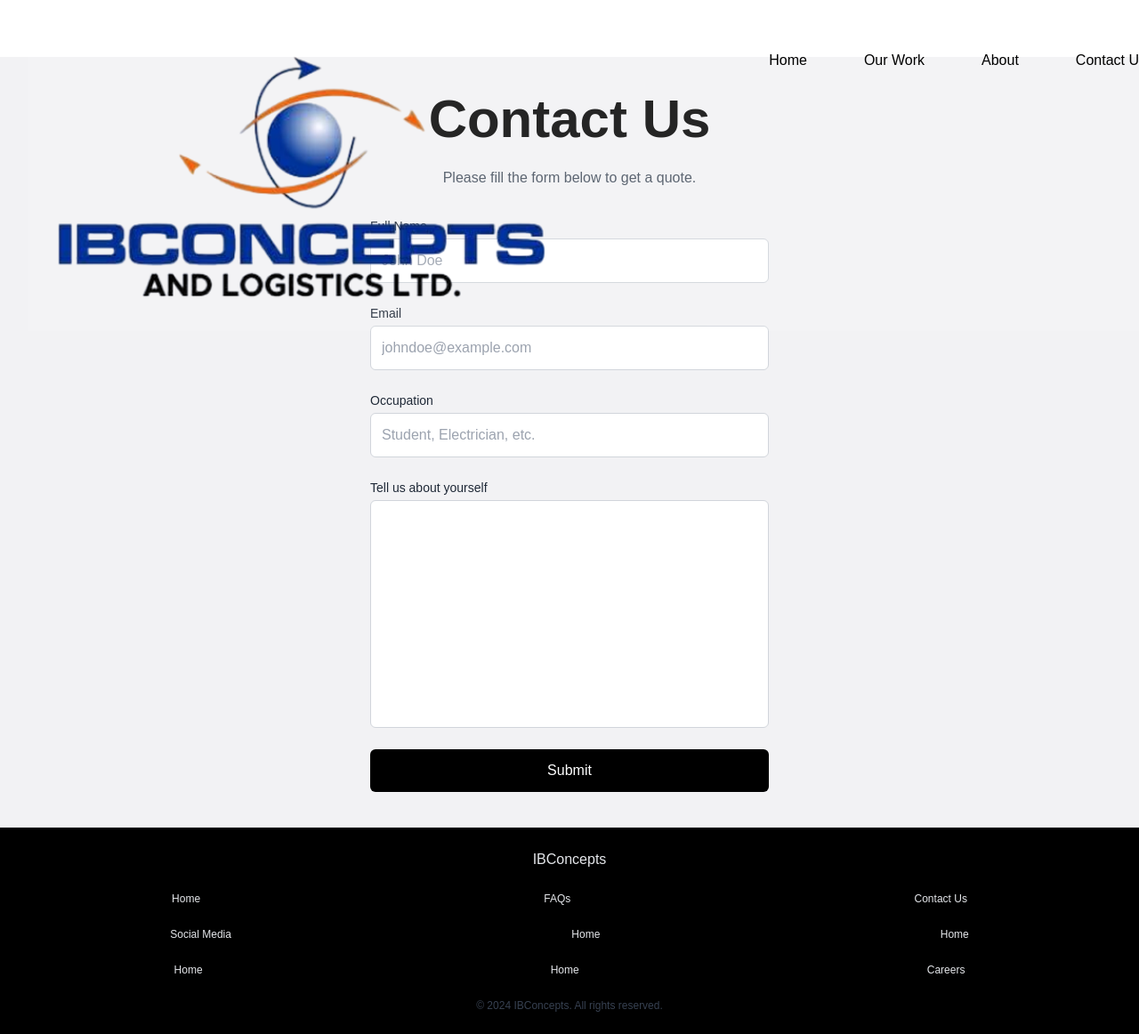
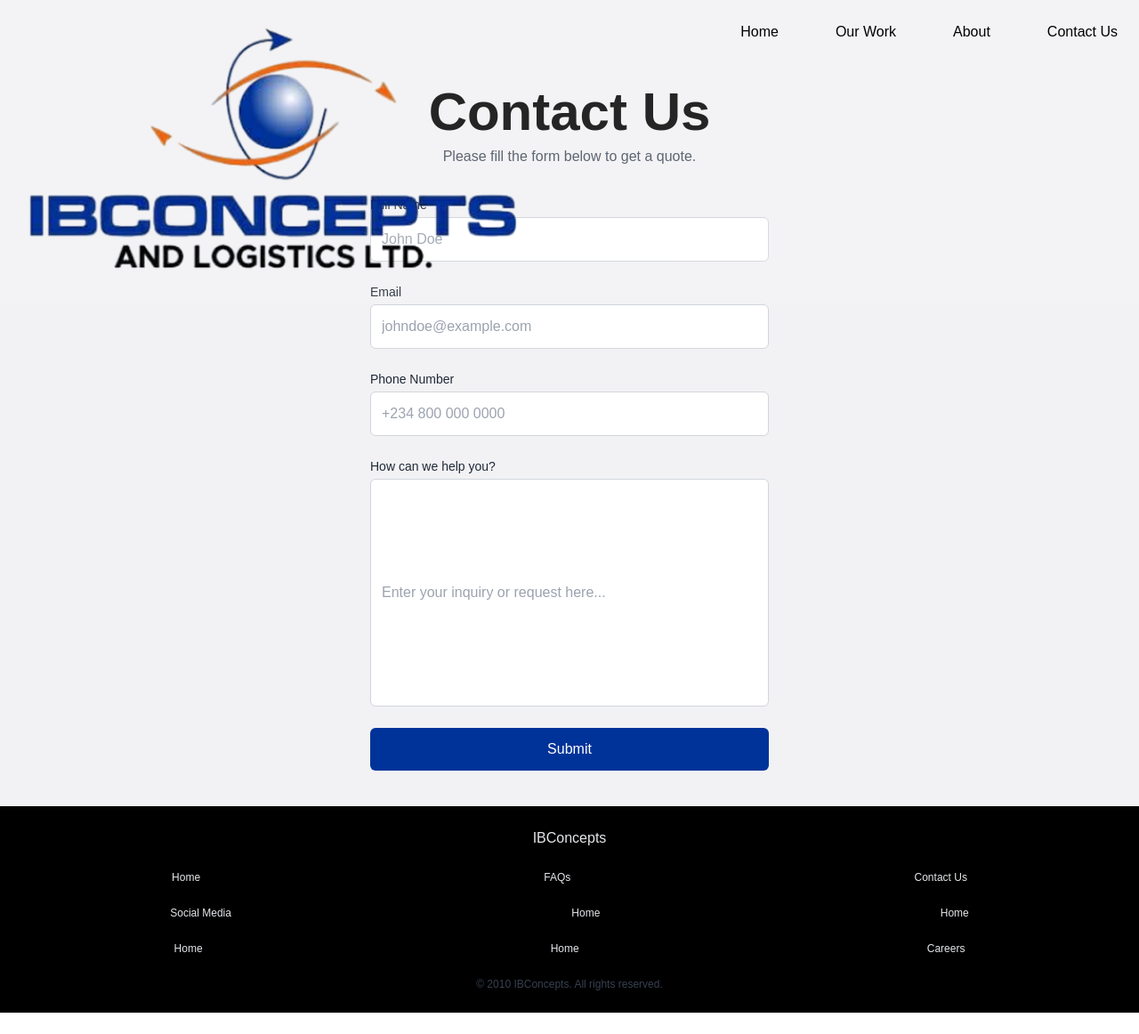
Before and after one commit to devhabeeblateef/ibconceptsandlogistics, a Next.js app in the folder client/: page /contactus in a window 1280 px wide. Shown: the whole page at 89% size. After the commit the page ends 1138 px from the top, so only its background shows below. Built offline with nearby package versions, Linux system fonts and the light colour scheme.

Commit message:
edit form, navbar, colors

```diff
--- a/client/pages/UI/Footer.js
+++ b/client/pages/UI/Footer.js
@@ -48,7 +48,7 @@ function Footer() {
         </div>
 
         <p className="text-xs text-gray-700 text-center mt-4">
-            &copy; {new Date().getFullYear()} IBConcepts. All rights reserved.
+            &copy; 2010 IBConcepts. All rights reserved.
           </p>
       </footer>
         </div>
--- a/client/pages/UI/Nav.js
+++ b/client/pages/UI/Nav.js
@@ -1,5 +1,6 @@
 import { motion, AnimatePresence } from 'framer-motion'
 import Image from 'next/image'
+import Link from 'next/link'
 import { useState } from 'react'
 function Nav() {
   const [ isExpanded, setIsExpanded] = useState(false)
@@ -15,9 +16,11 @@ function Nav() {
 
     className={ isExpanded ? 'fixed w-screen auto p-6 active' : 'fixed w-screen auto navColor p-6'}>
       <ul className='flex justify-between '>
+        <Link href="/">
         <li className=''>
         <Image src="/logo.png" alt="IB Concepts Logo" width={50} height={50} />
         </li>
+        </Link>
         <span className='space-x-16 hidden md:flex'>
         <motion.li initial={{x: 200}} animate={{x: 0}} transition={{duration: 1}} className='cursor-pointer'>Home</motion.li>
         <motion.li initial={{x: 200}} animate={{x: 0}} transition={{duration: 2}} className='cursor-pointer'>Our Work</motion.li>
@@ -26,7 +29,7 @@ function Nav() {
         </span>
 
         <li onClick={navHandler} className='md:hidden'>
-        <svg xmlns="http://www.w3.org/2000/svg" width="32" height="32" fill={ isExpanded ? "black" : "white" } class="bi bi-list" viewBox="0 0 16 16">
+        <svg xmlns="http://www.w3.org/2000/svg" width="32" height="32" fill={ isExpanded ? "black" : "#003399" } class="bi bi-list" viewBox="0 0 16 16">
   <path fill-rule="evenodd" d="M2.5 12a.5.5 0 0 1 .5-.5h10a.5.5 0 0 1 0 1H3a.5.5 0 0 1-.5-.5m0-4a.5.5 0 0 1 .5-.5h10a.5.5 0 0 1 0 1H3a.5.5 0 0 1-.5-.5m0-4a.5.5 0 0 1 .5-.5h10a.5.5 0 0 1 0 1H3a.5.5 0 0 1-.5-.5"/>
 </svg>
         </li>
--- a/client/pages/about.js
+++ b/client/pages/about.js
@@ -4,18 +4,18 @@ function About() {
   return (
     <div className='p-8 h-screen w-screen text-[#0C0C0C]'>
     <div className='flex'>
-    <span className='h-[4px] mt-[10px] mr-4 rounded-lg w-12 bg-blue-700'></span>
+    <span className='h-[4px] mt-[10px] mr-4 rounded-lg w-12 bg-[#003399]'></span>
     <p className=' font-light '>About Us</p>
     </div>
 
-    <h1 className='text-3xl font-bold mt-4'>Making your <span className='text-blue-700'> vision </span>
+    <h1 className='text-3xl font-bold mt-4'>Making your <span className='text-[#003399]'> vision </span>
     come true at the basic.</h1>
     <p className='mt-2 text-sm'>
     IBConcepts illuminates the future with cutting-edge precision and power, setting new standards in electrical engineering. Our commitment to innovation and sustainability ensures that each project transforms possibilities into reality.
      </p>
 
-     <p className='font-semibold mt-6'>We are the best <span className='text-blue-700'> constructions </span>&
-     <span className='text-blue-700'> building </span> company projects including</p>
+     <p className='font-semibold mt-6'>We are the best <span className='text-[#003399]'> constructions </span>&
+     <span className='text-[#003399]'> building </span> company projects including</p>
 
      <div className='flex space-x-6'>
      <ul className='mt-6 space-y-2 list-disc ml-4'>
--- a/client/pages/contactus.js
+++ b/client/pages/contactus.js
@@ -47,11 +47,11 @@ function Contactus() {
 
   return (
     <div className="font-poopins  text-black">
-    <div className="p-8">
+    <div className="">
     <Nav/>
     </div>
-      <div className="bg-[#f2f2f4] font-poppins py-10 px-6 md:px-16 lg:px-32">
-        <h2 className="text-4xl md:text-6xl text-center font-semibold mb-6 text-[#0D0D0D]">
+      <div className="bg-[#f2f2f4] font-poppins py-10 px-6 md:px-16 lg:px-32 pt-24">
+        <h2 className="text-4xl md:text-6xl  text-center font-semibold mb-2 text-[#0D0D0D]">
           Contact Us
         </h2>
         <p className="text-gray-600 text-center mb-8">
@@ -85,35 +85,36 @@ function Contactus() {
 
           <div className="mb-6">
             <label className="block text-sm font-medium text-gray-800">
-              Occupation
+              Phone Number
             </label>
             <input
               type="text"
               value={occupation}
               onChange={(e) => setOccupation(e.target.value)}
               className="mt-1 p-3 w-full border border-gray-300 rounded-md focus:outline-none focus:ring focus:border-blue-500"
-              placeholder="Student, Electrician, etc."
+              placeholder="+234 800 000 0000"
             />
           </div>
 
 
           <div className="mb-6">
             <label className="block text-sm font-medium text-gray-800">
-              Tell us about yourself
+              How can we help you?
             </label>
             <input
-              type="text"
-              value={about}
-              onChange={(e) => setAbout(e.target.value)}
-              className="mt-1 p-3 h-64 w-full border border-gray-300 rounded-md focus:outline-none focus:ring focus:border-blue-500"
-              placeholder=""
-            />
+  type="text"
+  value={about}
+  onChange={(e) => setAbout(e.target.value)}
+  className="mt-1 p-3 h-64 w-full border border-gray-300 rounded-md focus:outline-none focus:ring focus:border-blue-500"
+  style={{ lineHeight: '1' }}
+  placeholder="Enter your inquiry or request here..."
+/>
           </div>
 
           <button
     type="submit"
     className={successMessage ? "w-full py-3 bg-green-800 text-white rounded-md hover:bg-gray-800" :
-    "w-full py-3 bg-black text-white rounded-md hover:bg-gray-800" }
+    "w-full py-3 bg-[#003399] text-white rounded-md hover:bg-gray-800" }
   >
     {loading ? "Please wait..." :  successMessage ? successMessage : "Submit"}
   </button>
--- a/client/pages/hero.js
+++ b/client/pages/hero.js
@@ -1,25 +1,10 @@
-import React, { useEffect } from 'react'
+import React from 'react'
 import Nav from './UI/Nav'
 import Image from 'next/image'
 import Link from 'next/link'
 
 
 function Hero() {
-
-
-useEffect(() => {
-  const scrollTop = window.scrollY;
-  const windowHeight = window.innerHeight;
-  const contentHeight = document.documentElement.scrollHeight;
-  const fivePercentHeight = (contentHeight * 1) / 100; // Calculate 5% of the content height
-
-  if (window.scrollY > 0) {
-    console.log('hELLO', scrollTop)
-  } else {
-    console.log("Hi ");
-  }
-})
-
   return (
     <div className=''>
     <div className='snap-x snap-mandatory bg-bgimage text-[#fffff0] w-screen h-screen bg-cover bg-center bg-no-repeat'>
@@ -36,7 +21,7 @@ useEffect(() => {
         </p>
 
         <Link href="/contactus">
-        <button className='bg-[#0094FF] p-2 m-6 ml-0'>Contact Us</button>
+        <button className='bg-[#003399] p-2 m-6 ml-0'>Contact Us</button>
         </Link>
 
         <Link href="/productgallery">
--- a/client/pages/why.js
+++ b/client/pages/why.js
@@ -4,9 +4,9 @@ import React from 'react'
 function Why() {
   return (
     <div className='text-[#FFFFF0] h-screen bg-whyimage mt-32 p-8 w-screen bg-left bg-cover'>
-    <p className='mt-10 font-thin text-sm text-[#0194FF]'>IBCONCEPTS</p>
+    <p className='mt-10 font-thin text-sm text-[#003399]'>IBCONCEPTS</p>
       <h1 className=' font-semibold text-5xl mt-0'>Why Us?</h1>
-      <p className='mt-2 text-md'>With <strong className='text-[#0194FF]'>25</strong>  Years of  Experience
+      <p className='mt-2 text-md'>With <strong className='text-[#003399]'>25</strong>  Years of  Experience
       we are ready to help you</p>
 
       <ul className='mt-6 list-decimal space-y-6 ml-4'>
@@ -33,7 +33,7 @@ function Why() {
       </ul>
 
       <Link href="/contactus" >
-        <button className='p-2 bg-[#0194FF] mt-6'>Get a Quote</button>
+        <button className='p-2 bg-[#003399] mt-6'>Get a Quote</button>
       </Link>
     </div>
   )
--- a/client/styles/globals.css
+++ b/client/styles/globals.css
@@ -19,7 +19,7 @@ li::marker{
   border-radius: 2ch;
   padding-inline: 2ch;
   margin-inline-end: 2ch;
-  color: #0194FF;
+  color: #003399;
 }
 
 /* ProductDisplay.css */
@@ -82,7 +82,7 @@ img {
 }
 
 .title.active {
-  border-bottom: 2px solid #3498db;
+  border-bottom: 2px solid #003399;
   border-width: 2px;
 }
 
```
